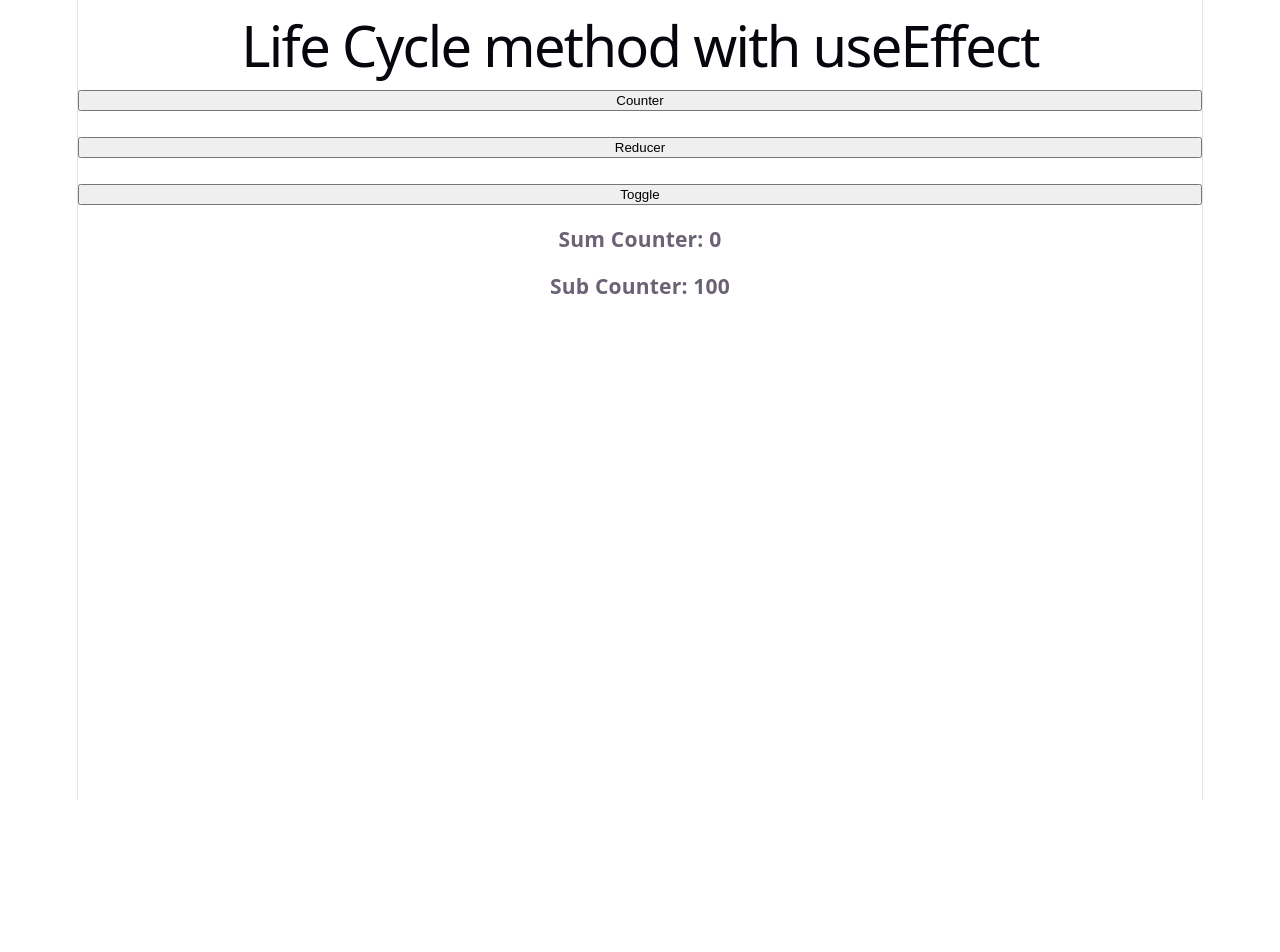
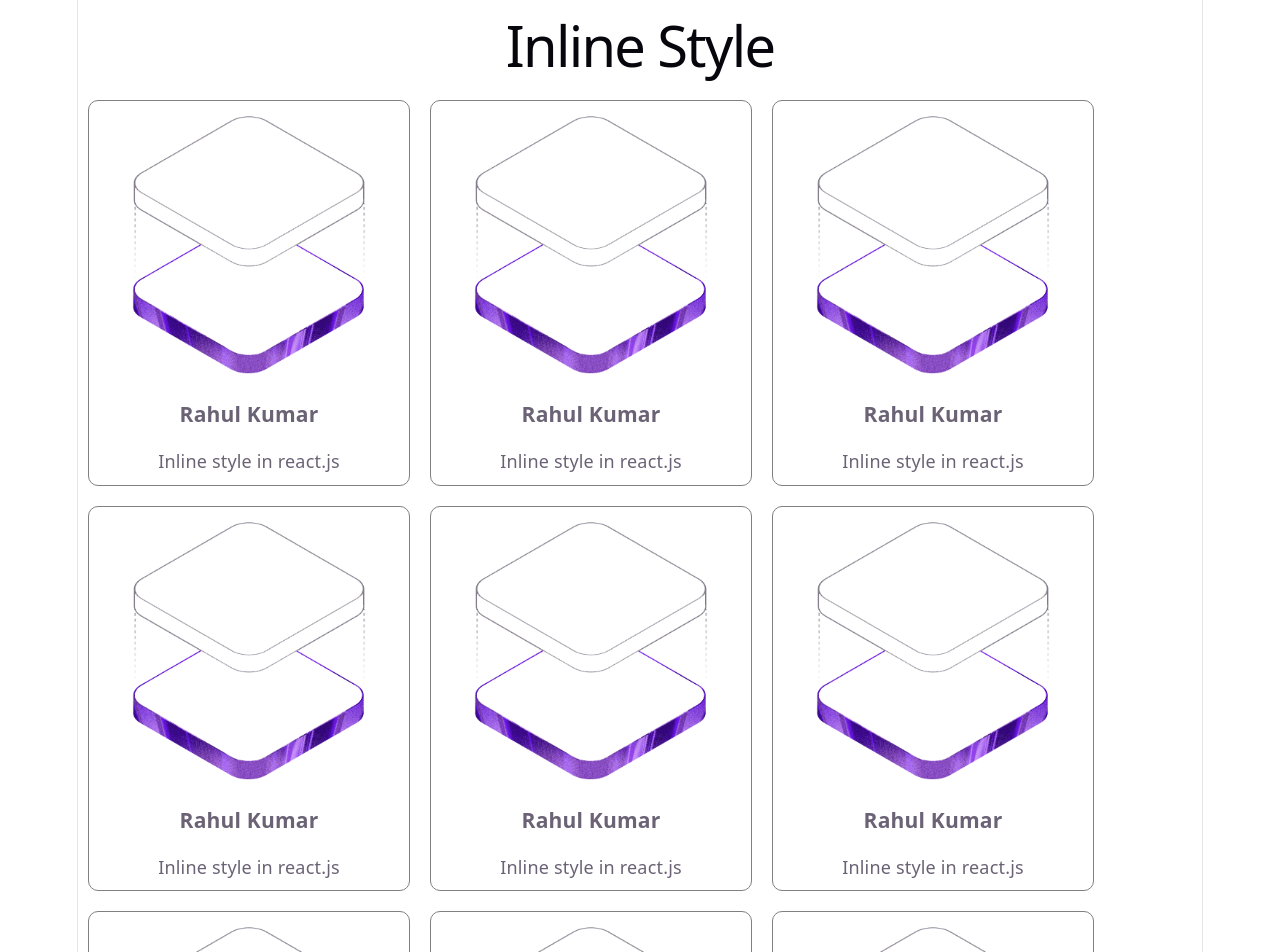
Before and after one commit to its-rahulrana/react-codestepbystep, a React (Vite) app: page / in a window 1280 px wide. Shown: the top 952 px of the page. Before the commit the page ends 800 px from the top, so only its background shows below. Built offline with nearby package versions, Linux system fonts and the light colour scheme.

Commit message:
Code 20 Inline Style

```diff
--- a/src/App.jsx
+++ b/src/App.jsx
@@ -1,24 +1,98 @@
-import { useState } from "react";
-import Counter from "./Counter";
 
 
 function App(){
 
-  const [sum, setSum] = useState(0);
-  const [sub, setSub] = useState(100);
-  const [display, setDisplay] = useState(true);
+  const cardStyle = {
+    border: "1px solid grey",
+    width: "300px",
+    boxShadow: "1px white",
+    margin: "10px",
+    padding: "10px",
+    borderRadius: "10px"
+  }
 
   return(
     <>
-      <h1>Life Cycle method with useEffect</h1>
-      <button onClick={()=>setSum(sum+1)}>Counter</button>
-      <br/>
-      <button onClick={()=>setSub(sub-1)}>Reducer</button>
-      <br/>
-      <button onClick={()=>setDisplay(!display)}>Toggle</button>
-      {
-        display?<Counter sum={sum} sub={sub}/>:null
-      }
+      <h1>Inline Style</h1>
+      <div style={{display:"flex", flexWrap: "wrap"}}>
+        <div style={cardStyle}>
+          <img src="src\assets\hero.png" style={{width:"250px"}}/>
+          <div>
+            <h3>Rahul Kumar</h3>
+            <p>Inline style in react.js</p>
+          </div>
+        </div>
+        <div style={cardStyle}>
+          <img src="src\assets\hero.png" style={{width:"250px"}}/>
+          <div>
+            <h3>Rahul Kumar</h3>
+            <p>Inline style in react.js</p>
+          </div>
+        </div>
+        <div style={cardStyle}>
+          <img src="src\assets\hero.png" style={{width:"250px"}}/>
+          <div>
+            <h3>Rahul Kumar</h3>
+            <p>Inline style in react.js</p>
+          </div>
+        </div>
+        <div style={cardStyle}>
+          <img src="src\assets\hero.png" style={{width:"250px"}}/>
+          <div>
+            <h3>Rahul Kumar</h3>
+            <p>Inline style in react.js</p>
+          </div>
+        </div>
+        <div style={cardStyle}>
+          <img src="src\assets\hero.png" style={{width:"250px"}}/>
+          <div>
+            <h3>Rahul Kumar</h3>
+            <p>Inline style in react.js</p>
+          </div>
+        </div>
+        <div style={cardStyle}>
+          <img src="src\assets\hero.png" style={{width:"250px"}}/>
+          <div>
+            <h3>Rahul Kumar</h3>
+            <p>Inline style in react.js</p>
+          </div>
+        </div>
+        <div style={cardStyle}>
+          <img src="src\assets\hero.png" style={{width:"250px"}}/>
+          <div>
+            <h3>Rahul Kumar</h3>
+            <p>Inline style in react.js</p>
+          </div>
+        </div>
+        <div style={cardStyle}>
+          <img src="src\assets\hero.png" style={{width:"250px"}}/>
+          <div>
+            <h3>Rahul Kumar</h3>
+            <p>Inline style in react.js</p>
+          </div>
+        </div>
+        <div style={cardStyle}>
+          <img src="src\assets\hero.png" style={{width:"250px"}}/>
+          <div>
+            <h3>Rahul Kumar</h3>
+            <p>Inline style in react.js</p>
+          </div>
+        </div>
+        <div style={cardStyle}>
+          <img src="src\assets\hero.png" style={{width:"250px"}}/>
+          <div>
+            <h3>Rahul Kumar</h3>
+            <p>Inline style in react.js</p>
+          </div>
+        </div>
+        <div style={cardStyle}>
+          <img src="src\assets\hero.png" style={{width:"250px"}}/>
+          <div>
+            <h3>Rahul Kumar</h3>
+            <p>Inline style in react.js</p>
+          </div>
+        </div>
+      </div>
     </>
   )
 }
```
